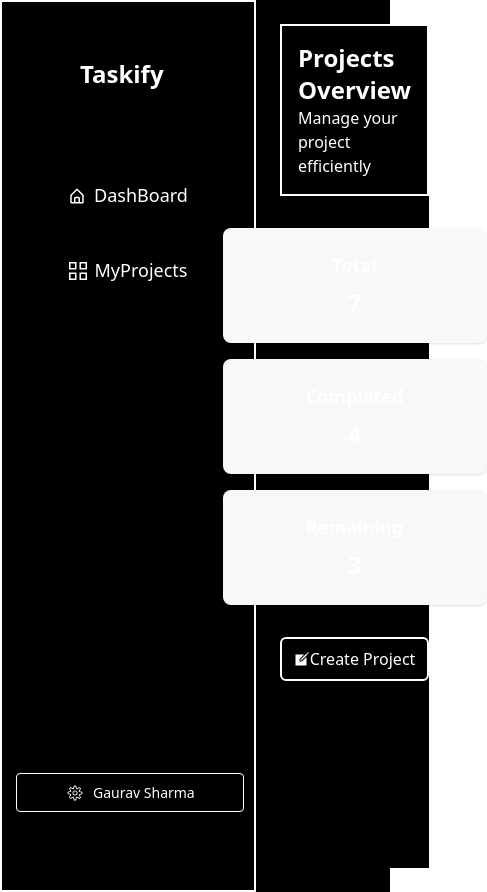
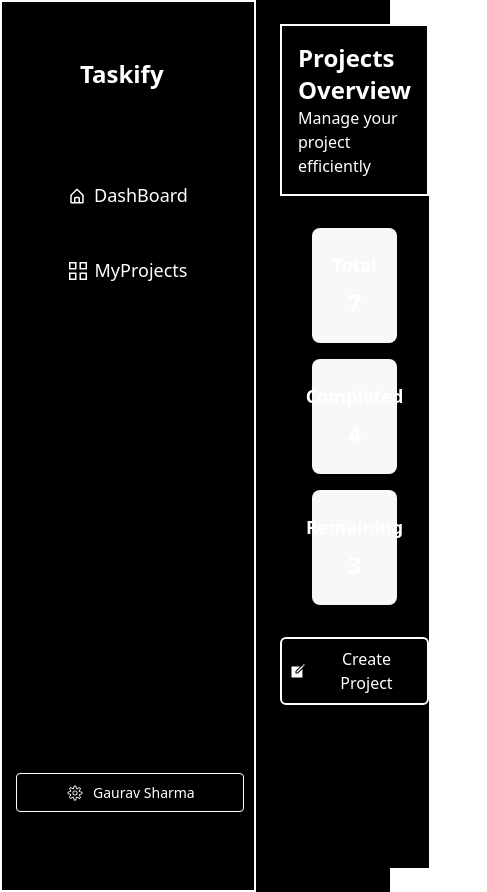
Before and after one commit to GauravSharma1711/Taskify, a React (Vite) app in the folder frontend/: page /dashboard in a window 390 px wide. Shown: the whole page, 487 px wide, since content can reach past the window. Built offline with nearby package versions, Linux system fonts and the light colour scheme.

Commit message:
dashbord grid responsiveness and create project model

```diff
--- a/frontend/src/App.jsx
+++ b/frontend/src/App.jsx
@@ -7,6 +7,7 @@ import Dashboard from './pages/Dashboard'
 import Layout from './layout/Layout'
 import MyProjects from './pages/MyProjects'
 import Profile from './pages/Profile'
+
 
 const App = () => {
   return (
--- /dev/null
+++ b/frontend/src/pages/CreateProject.jsx
@@ -0,0 +1,51 @@
+import React from 'react';
+import { IoCreateSharp } from "react-icons/io5";
+
+const CreateProject = () => {
+  return (
+    <>
+      {/* Trigger Button */}
+      <button
+        className='w-full border-2 border-white p-2 rounded-md flex items-center justify-center gap-2 cursor-pointer'
+        onClick={() => document.getElementById('create_project_modal').showModal()}
+      >
+        <IoCreateSharp />
+        <h3>Create Project</h3>
+      </button>
+
+      {/* Modal */}
+      <dialog id="create_project_modal" className="modal">
+        <div className="modal-box">
+          <h3 className="font-bold text-xl mb-4">Create New Project</h3>
+
+           <form method="dialog">
+  <button className="btn btn-sm btn-circle btn-ghost absolute right-2 top-2">✕</button>
+</form>
+
+
+
+          <form method="dialog" className="flex flex-col gap-4">
+            <input
+              type="text"
+              placeholder="Project Name"
+              className="input input-bordered focus:outline-none
+ w-full"
+              required
+            />
+            <textarea
+              placeholder="Project Description"
+              className="textarea textarea-bordered focus:outline-none
+ w-full"
+              required
+            ></textarea>
+            <div className="modal-action">
+              <button className="btn border-slate-700 bg-base-200 w-full">Create</button>
+            </div>
+          </form>
+        </div>
+      </dialog>
+    </>
+  );
+};
+
+export default CreateProject;
--- a/frontend/src/pages/Dashboard.jsx
+++ b/frontend/src/pages/Dashboard.jsx
@@ -1,5 +1,7 @@
 import React from 'react'
-import { IoCreateSharp } from "react-icons/io5";
+import CreateProject from './CreateProject'
+
+
 
 const Dashboard = () => {
   return (
@@ -10,42 +12,31 @@ const Dashboard = () => {
        </div>
 
 
-       <div className=' grid grid-rows-1 place-items-center lg:grid-cols-3  grid-cols-1 gap-4 p-8'>
+      <div className='grid grid-cols-1 lg:grid-cols-3 place-items-center gap-4 p-8'>
+  <div className='card bg-base-200 w-full max-w-xs shadow-sm'>
+    <div className="card-body flex flex-col items-center justify-center">
+      <h2 className="card-title">Total</h2>
+      <span className='font-bold text-2xl'>7</span>
+    </div>
+  </div>
 
-    <div className='card bg-base-200 w-66 shadow-sm ' >
- <div className="card-body flex flex-col items-center justify-center">
-    <h2 className="card-title">Total</h2>
-    <span className=' font-bold text-2xl'>7</span>
+  <div className='card bg-base-200 w-full max-w-xs shadow-sm'>
+    <div className="card-body flex flex-col items-center justify-center">
+      <h2 className="card-title">Completed</h2>
+      <span className='font-bold text-2xl'>4</span>
+    </div>
   </div>
-   </div>
+
+  <div className='card bg-base-200 w-full max-w-xs shadow-sm'>
+    <div className="card-body flex flex-col items-center justify-center">
+      <h2 className="card-title">Remaining</h2>
+      <span className='font-bold text-2xl'>3</span>
+    </div>
+  </div>
+</div>
 
 
-     <div className='card bg-base-200 w-66 shadow-sm ' >
- <div className="card-body flex flex-col items-center justify-center">
-    <h2 className="card-title">Completed</h2>
-    <span className=' font-bold text-2xl'>4</span>
-  </div>
-   </div>
-
-
- <div className='card bg-base-200 w-66 shadow-sm ' >
- <div className="card-body flex flex-col items-center justify-center">
-    <h2 className="card-title">Remaining</h2>
-    <span className=' font-bold text-2xl'>3</span>
-  </div>
-   </div>
-
-
-
-
-
-       </div>
-
-
-       <div className=' border-2 border-white p-2 rounded-md flex items-center justify-center cursor-pointer '>
-           <IoCreateSharp />
-           <h3>Create Project</h3>
-       </div>
+     <CreateProject/>
 
     </div>
   )
--- a/frontend/src/pages/Home.jsx
+++ b/frontend/src/pages/Home.jsx
@@ -20,9 +20,9 @@ const Home = () => {
 <div>
   <h2 className=' flex items-center justify-center text-3xl'>Our Features</h2>
 </div>
-  <div className=' grid grid-cols-1 md:grid-cols-2 lg:grid-cols-4 ' >
+  <div className=' grid  grid-cols-1 md:grid-cols-2 sm:justify-items-center xl:place-items-start lg:grid-cols-4 ' >
 
-   <div className="card bg-base-200 text-neutral-content m-8 w-66">
+   <div className="card bg-base-200 text-neutral-content m-8 lg:w-56 w-66  ">
   <div className="card-body items-center text-center">
     <h2 className="card-title">Projects</h2>
     <p>create your own project with ease</p>
@@ -31,7 +31,7 @@ const Home = () => {
 
 
 
- <div className="card bg-base-200 text-neutral-content m-8 w-66">
+ <div className="card bg-base-200 text-neutral-content m-8 lg:w-56 w-66">
   <div className="card-body items-center text-center">
     <h2 className="card-title">Member</h2>
     <p>Add members to your project</p>
@@ -39,7 +39,7 @@ const Home = () => {
 </div>
 
 
-   <div className="card bg-base-200 text-neutral-content m-8 w-66">
+   <div className="card bg-base-200 text-neutral-content m-8 lg:w-56 w-66">
   <div className="card-body items-center text-center">
     <h2 className="card-title">Notes</h2>
     <p>Add notes in your project</p>
@@ -47,7 +47,7 @@ const Home = () => {
 </div>
 
 
- <div className="card bg-base-200 text-neutral-content m-8 w-66">
+ <div className="card bg-base-200 text-neutral-content m-8 lg:w-56 w-66">
   <div className="card-body items-center text-center">
     <h2 className="card-title">Tasks</h2>
     <p>Assign tasks and subtasks in your project</p>
```
